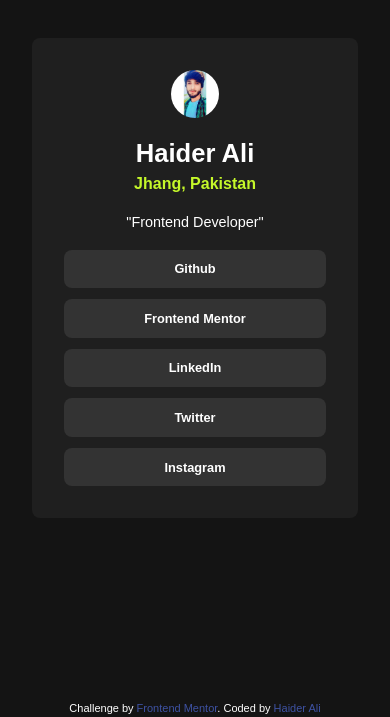
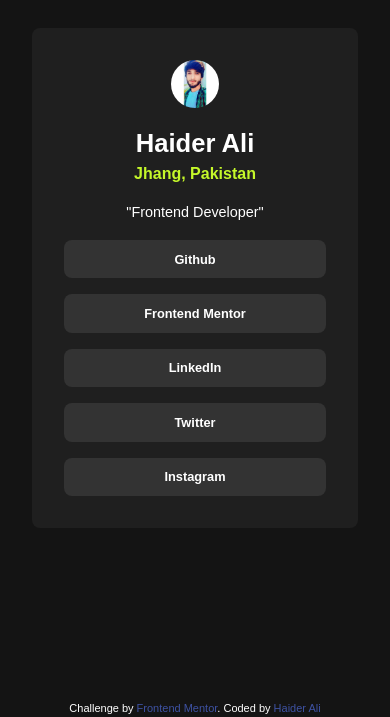
Before and after one commit to haiderali0509/Social-Links-Profile-Main, a plain HTML site: page index.html in a window 390 px wide. Shown: the part 144-861 px from the top of the page. Drawn offline with Linux system fonts and the light colour scheme.

Commit message:
update padding and gap for improved layout consistency

```diff
--- a/style.css
+++ b/style.css
@@ -54,7 +54,6 @@ main{
     justify-content: center;
     height: 100%;
     min-height: 100dvh;
-    padding: 1rem;
 }
 .profile-card{
     background-color: var(--Grey-800);
@@ -64,7 +63,7 @@ main{
     justify-content: center;
     align-items: center;
     border-radius: 0.5rem;
-    padding: 2rem;
+    padding: 3rem;
 }
 .profile-card img{
     width: 5rem;
@@ -85,7 +84,7 @@ h3{
 .btns{
     display: flex;
     flex-direction: column;
-    gap: 0.7rem;
+    gap: 1rem;
 }
 button{
     font-weight: 600;
@@ -110,6 +109,9 @@ button:hover{
     color: hsl(228, 45%, 44%);
 }
 @media screen and (max-width:768px) {
+    .profile-card{
+        padding: 2rem;
+    }
     .profile-card img{
         width: 3rem;
     }
```
